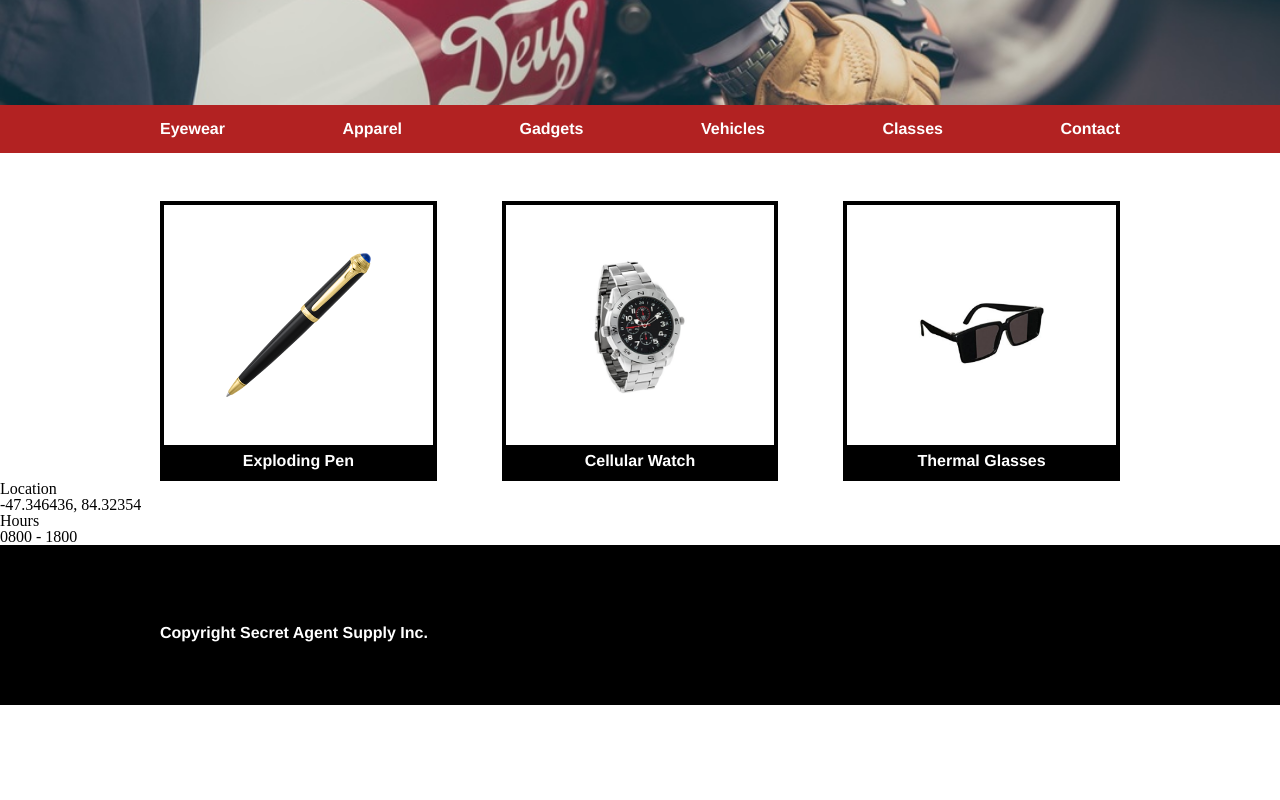
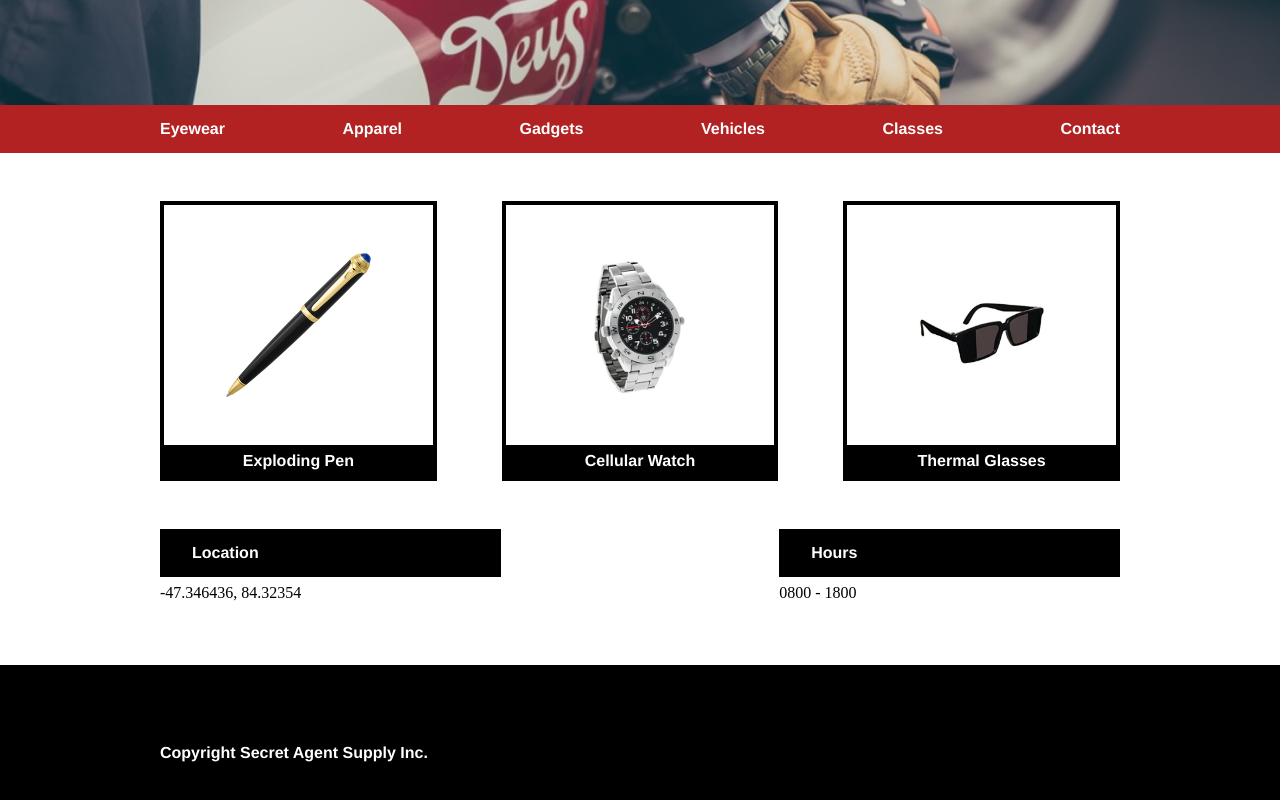
Before and after one commit to robersonj/secretagent, a plain HTML site: page index.html in a window 1280 px wide. Shown: the part 412-1212 px from the top of the page. Before the commit the page ends 1117 px from the top, so only its background shows below. Drawn offline with Linux system fonts and the light colour scheme.

Commit message:
Add location and hours styling.

```diff
--- a/index.html
+++ b/index.html
@@ -57,12 +57,16 @@
         </div>
     </section>
 
-<section>
+    <section class="location">
+        <div class="locheader">
             <h4>Location</h4>
             <p>-47.346436, 84.32354</p>
+        </div>
 
+        <div class="hours">
             <h4>Hours</h4>
             <p>0800 - 1800</p>
+        </div>
     </section>
 
 <footer>
--- a/resources/css/style.css
+++ b/resources/css/style.css
@@ -203,3 +203,40 @@ footer p {
     margin: 0 auto;
     padding-top: 5rem;
 }
+
+.location h4 {
+    background-color: black;
+    color: white;
+    font-family: Helvetica;
+    font-weight: bold;
+    padding-left: 2rem;
+    padding-top: 1rem;
+    padding-bottom: 1rem;
+
+}
+
+.location {
+    display: flex;
+    justify-content: space-between;
+    width: 960px;
+    margin: 0 auto;
+    padding-top: 3rem;
+    padding-bottom: 4rem;
+}
+
+
+
+.locheader {
+    width: 35.5%;
+}
+
+.hours {
+    width: 35.5%;
+}
+
+
+
+.location p {
+    padding-top: 0.5rem;
+
+}
```
Lines whose indentation alone changed are shown as unchanged.
